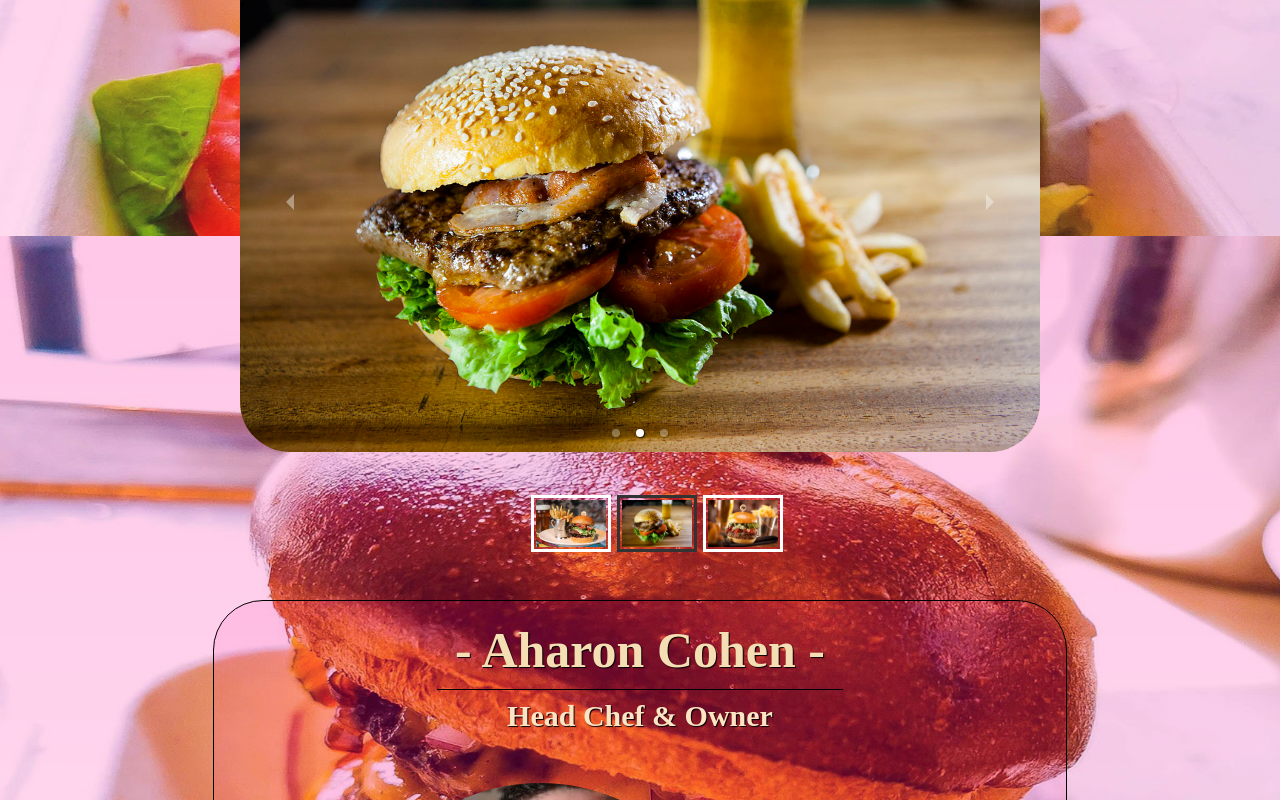
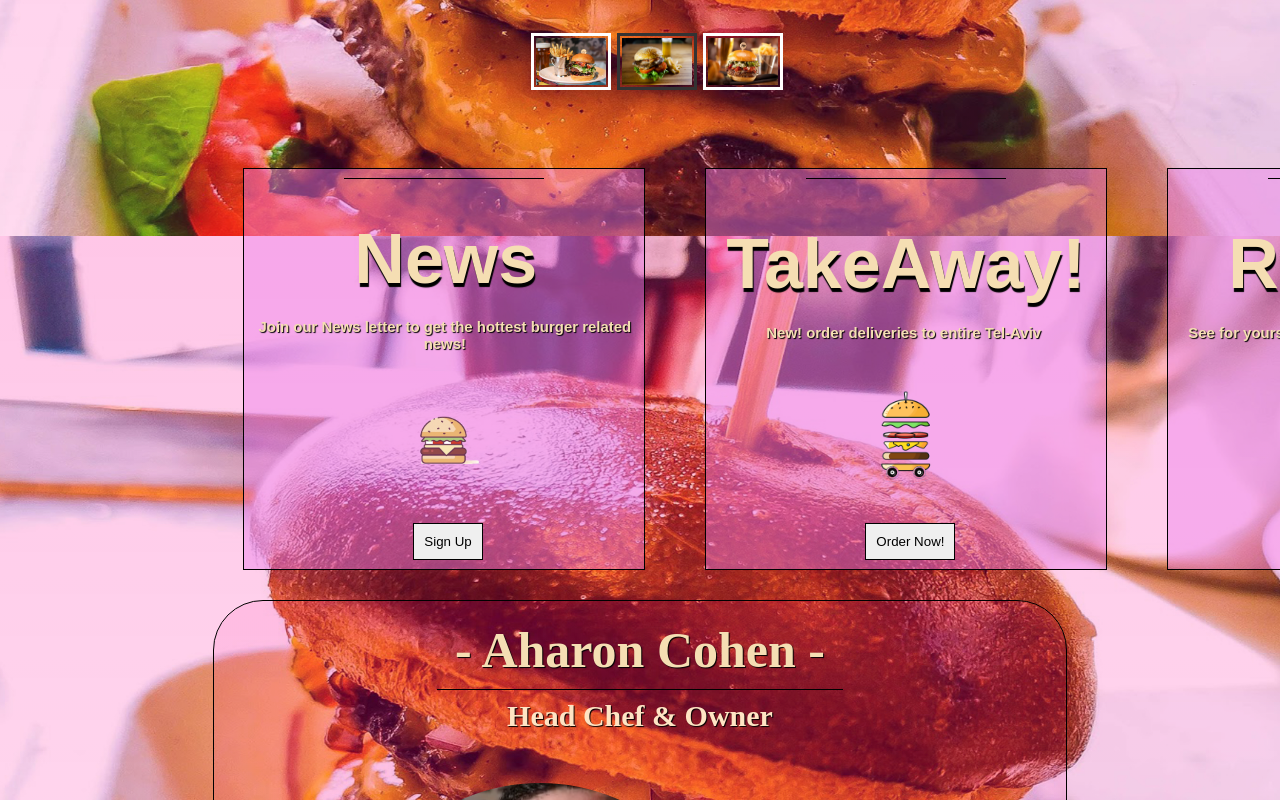
Before and after one commit to Eden-Hazani/Morbiez, a React (Create React App) app: page /home in a window 1280 px wide. Shown: the part 1364-2164 px from the top of the page. Built offline with nearby package versions, Linux system fonts and the light colour scheme; a web font is replaced by a local one.

Commit message:
Added cards

```diff
--- a/src/components/home/home.tsx
+++ b/src/components/home/home.tsx
@@ -34,13 +34,13 @@ export class Home extends Component <any,HomeState>{
                             <h1>Welcome to Morbize, Best Burger Joint in Tel Aviv</h1>
                             <h4>Open Since 2001</h4>
                             <hr/>
-                            <div>
-                                <News/>
-                            </div>
                             <br></br>
                             <br></br>
                             <div>
                                 <ImageSilder/>
+                            </div>
+                            <div>
+                                <News/>
                             </div>
                             <div className='about'  data-aos="zoom-in-up">
                                 <div className ='mainChef'>
--- a/src/components/news/news.css
+++ b/src/components/news/news.css
@@ -4,6 +4,12 @@
 
 .flipCard {
     margin: 30px;
+}
+
+.formError {
+    position: absolute;
+    margin-top: 150px;
+    left: 300px;
 }
 
 .frontCard1 {
@@ -52,12 +58,27 @@
 .backCard1 {
     width: 400px;
     height: 400px;
-    background-color: yellow;
+    background-color: rgba(238, 130, 238, 0.445);
+    border: black 1px solid;
 }
 
 .backCard1>h1 {
     position: absolute;
     font-family: Arial, "Helvetica Neue", Helvetica, sans-serif;
+    margin-top: 50px;
+    font-size: 20px;
+}
+
+.backCard1>input {
+    position: absolute;
+    margin-top: 150px;
+    right: 100px;
+}
+
+.backCard1>span {
+    position: absolute;
+    margin-top: 165px;
+    right: 300px;
 }
 
 
--- a/src/components/news/news.tsx
+++ b/src/components/news/news.tsx
@@ -1,12 +1,13 @@
-import React, { Component } from 'react';
+import React, { Component, ChangeEvent } from 'react';
 import './news.css';
 import ReactCardFlip from 'react-card-flip';
 
 
 interface NewsState{
-    isFlipped1:boolean
-    isFlipped2:boolean
-    isFlipped3:boolean
+    isFlipped1:boolean;
+    isFlipped2:boolean;
+    isFlipped3:boolean;
+    errors:{emailError:string,nameError:string}
 }
 
 export class News extends Component<any,NewsState>{
@@ -15,24 +16,62 @@ export class News extends Component<any,NewsState>{
           this.state = {
           isFlipped1: false,
           isFlipped2:false,
-          isFlipped3:false
+          isFlipped3:false,
+          errors:{emailError: '*',nameError:'*'}
         };
         this.handleClick1 = this.handleClick1.bind(this);
         this.handleClick2 = this.handleClick2.bind(this);
         this.handleClick3 = this.handleClick3.bind(this);
       }
-      handleClick1(e:any) {
-        e.preventDefault();
+      handleClick1() {
         this.setState(prevState => ({ isFlipped1: !prevState.isFlipped1 }));
       }
-      handleClick2(e:any) {
-        e.preventDefault();
+      handleClick2() {
         this.setState(prevState => ({ isFlipped2: !prevState.isFlipped2 }));
       }
-      handleClick3(e:any) {
-        e.preventDefault();
+      handleClick3() {
         this.setState(prevState => ({ isFlipped3: !prevState.isFlipped3 }));
       }
+      setName = (args: ChangeEvent<HTMLInputElement>) =>{
+        const name = args.target.value;
+        let nameError = '';
+        if(name === ''){
+            nameError = 'Missing Name!'
+        }
+        if(name.length>2){
+            nameError = 'Must Be a Real Name'
+        }
+        if(/\d/.test(name)){
+            nameError = 'Name cannot contain numbers!'
+        }
+        const errors = {...this.state.errors}
+        errors.nameError = nameError;
+        this.setState({errors})
+      }
+      validateEmail = (email:any) =>{
+        const re = /^(([^<>()[\]\\.,;:\s@\"]+(\.[^<>()[\]\\.,;:\s@\"]+)*)|(\".+\"))@((\[[0-9]{1,3}\.[0-9]{1,3}\.[0-9]{1,3}\.[0-9]{1,3}\])|(([a-zA-Z\-0-9]+\.)+[a-zA-Z]{2,}))$/;
+        return re.test(email);
+      }
+
+      setMail = (args: ChangeEvent<HTMLInputElement>) =>{
+        const mail = args.target.value;
+        let mailError = '';
+        if(mail === ''){
+            mailError = 'Mail is Missing!'
+        }
+        if(!this.validateEmail(mail)){
+            mailError = 'Incorrect Mail Adress'
+        }
+        const errors = {...this.state.errors}
+        errors.emailError = mailError;
+        this.setState({errors})
+      }
+
+      private isNewsFormCorrect = () =>{
+        return this.state.errors.emailError === ''
+            && this.state.errors.nameError === '';
+      }
+
     public render(){
         return(
             <div className='news'>
@@ -47,8 +86,17 @@ export class News extends Component<any,NewsState>{
                     </div>
 
                     <div className='backCard1'>
-                        <h1>Burgers</h1>
-                        <button onClick={this.handleClick1}>Submit</button>
+                        <h1>Join Now and start reciving cool burger news!</h1>
+                        <div className ='formError'>{this.state.errors.emailError}</div>
+                        <span>Email</span>
+                        <input type='text' onChange={this.setMail}/>
+                        <br></br>
+                        <br></br>
+                        <br></br>
+                        <div className ='formError'>{this.state.errors.nameError}</div>
+                        <span>Name</span>
+                        <input type='text' onChange={this.setName}/>
+                        <button onClick={() => this.isNewsFormCorrect() ? this.handleClick1() : alert('Must complete form')} >Submit</button>
                     </div>
                     </ReactCardFlip>
                 </div>
```
